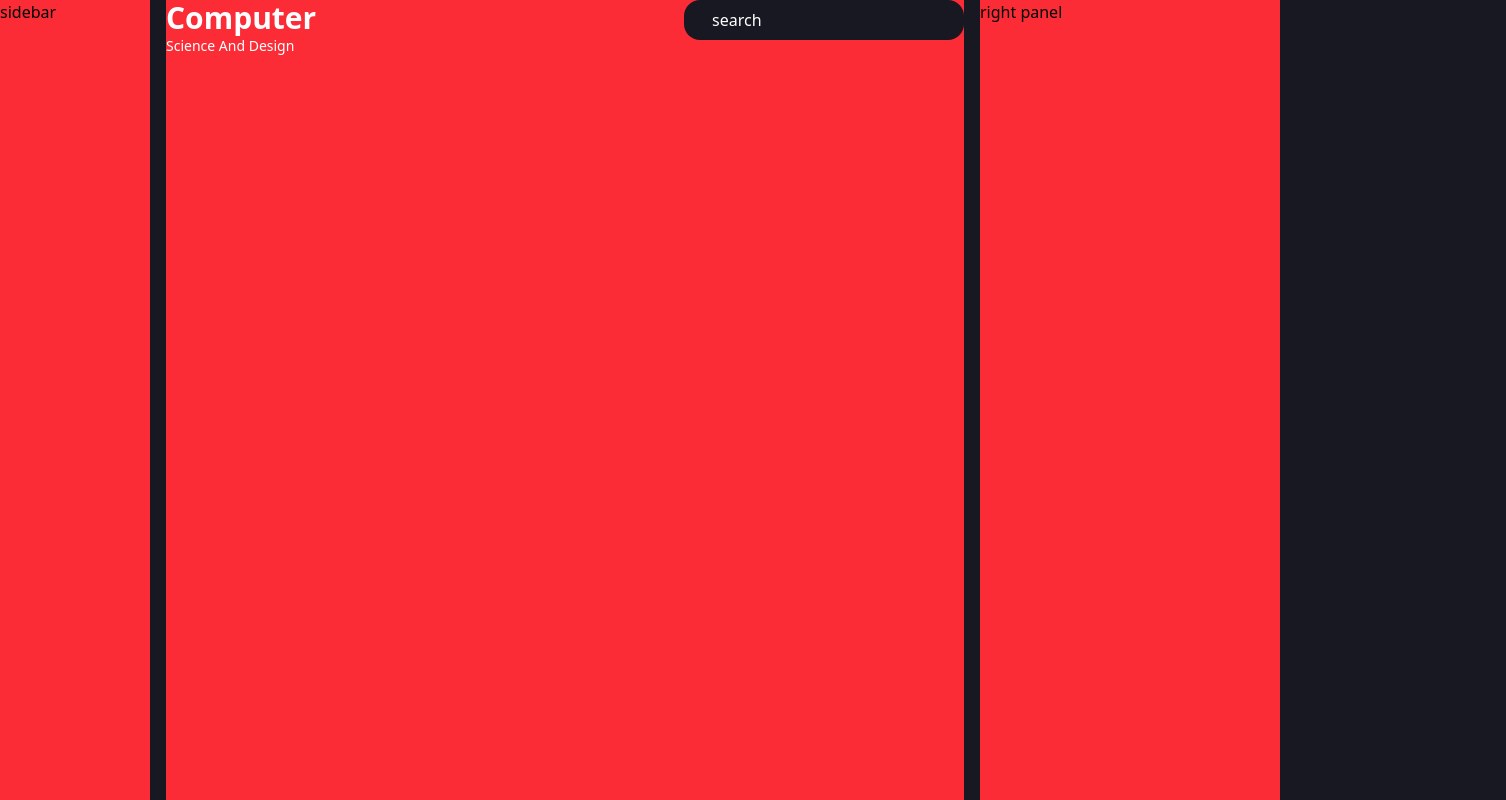
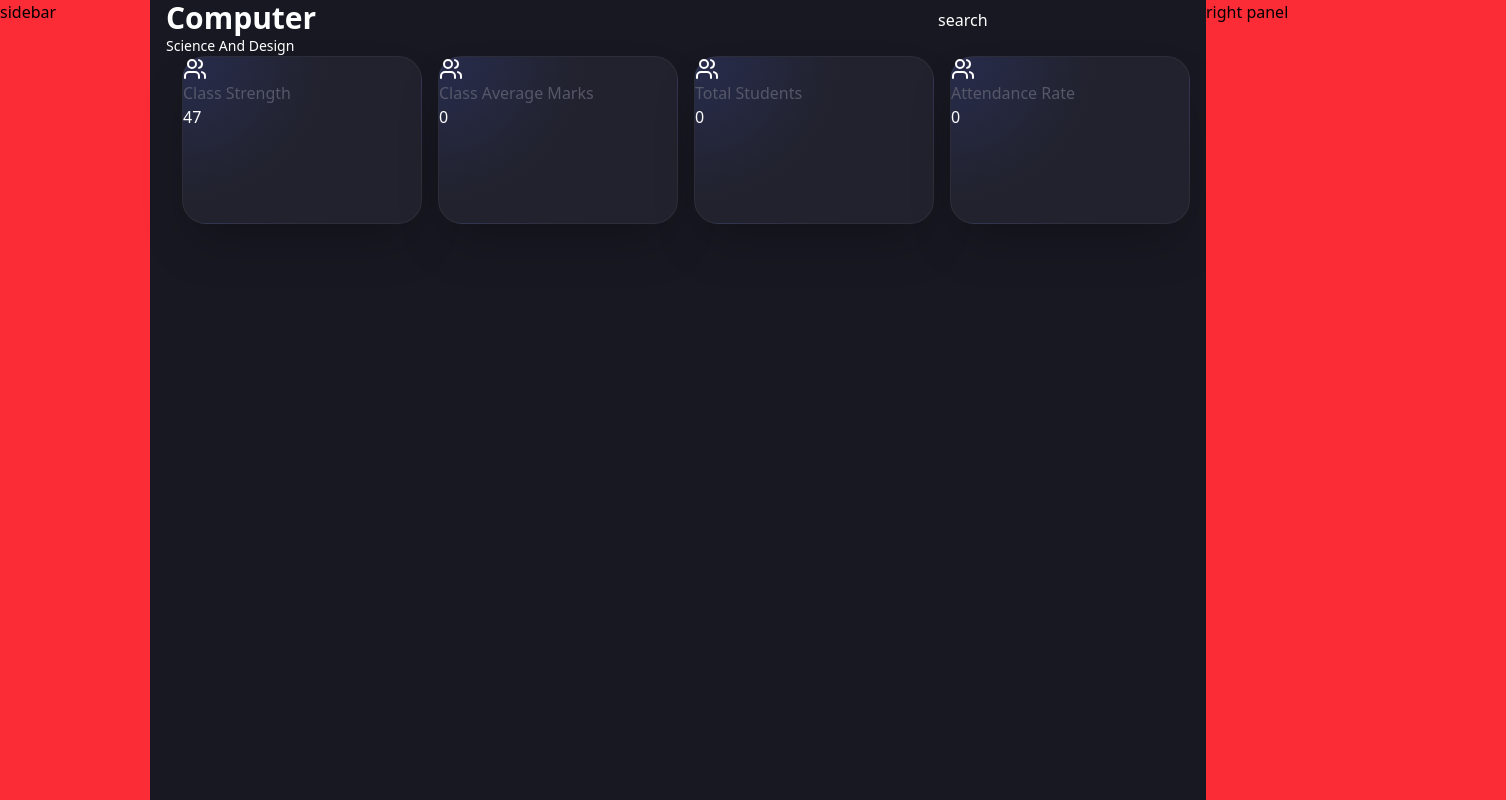
Before and after one commit to GAVIN-DMELLO/csd-student-dashboard, a Next.js app in the folder frontend/: page / in a window 1280 px wide. Shown: the whole page, 1506 px wide, since content can reach past the window. Built offline with nearby package versions, Linux system fonts and the light colour scheme.

Commit message:
1.added display cards nto yet styled properly

```diff
--- a/frontend/app/components/AnalysisCards.tsx
+++ b/frontend/app/components/AnalysisCards.tsx
@@ -1,39 +1,18 @@
-export function AnalysisCard1() {
+import { LucideIcon } from 'lucide-react';
+
+type AnalyticProps = {
+  measuringMetric: string;
+  metricValue: number;
+  className?: string;
+  Icon: LucideIcon;
+}
+
+export default function AnalysisCard({measuringMetric , metricValue , className , Icon}:AnalyticProps) {
   return (
-    <div>
-      <img src="/icon.png" alt="icon" />
-      <p>Transfer via Card number</p>
-      <span>$1200</span>
+    <div className={`${className}`}>
+      <Icon className="w-6 h-6 text-white" />
+      <p className="text-[rgba(86,87,105,1)]">{measuringMetric}</p>
+      <span className="text-[rgba(253,253,255,1)]">{metricValue}</span>
     </div>
   );
 }
-
-export function AnalysisCard2() {
-  return (
-    <div>
-      <img src="/icon.png" alt="icon" />
-      <p>Transfer via Card number</p>
-      <span>$1200</span>
-    </div>
-  );
-}
-
-export function AnalysisCard3() {
-  return (
-    <div>
-      <img src="/icon.png" alt="icon" />
-      <p>Transfer via Card number</p>
-      <span>$1200</span>
-    </div>
-  );
-}
-
-export function AnalysisCard4() {
-  return (
-    <div>
-      <img src="/icon.png" alt="icon" />
-      <p>Transfer via Card number</p>
-      <span>$1200</span>
-    </div>
-  );
-}
--- a/frontend/app/page.tsx
+++ b/frontend/app/page.tsx
@@ -1,11 +1,14 @@
 import Image from "next/image";
+
+import AnalysisCard from './components/AnalysisCards';
+import { Users, GraduationCap, Award, BookOpen } from 'lucide-react';
 
 export default function Home() {
   return (
     <>
       <div className="grid grid-cols-[150px_1fr_300px] gap-4">
         <aside className="bg-red-500 min-h-screen">sidebar</aside>
-        <main className="bg-red-500">
+        <main>
           <header className="flex justify-between">
             <h1>
               <span className="block text-3xl font-bold text-white">Computer</span>
@@ -13,6 +16,40 @@ export default function Home() {
             </h1>
             <input type="text" placeholder="search" className="bg-[rgba(23,24,33,1)] text-white placeholder-white w-70 h-10 rounded-2xl pl-7 "/>
           </header>
+
+          <section className="flex gap-4 ml-4">
+
+            <AnalysisCard
+              measuringMetric="Class Strength"
+              metricValue={47}
+              className="w-60 h-42 rounded-3xl border border-white/5 bg-[radial-gradient(circle_at_top_left,#282c4d,#21222d,#21222d)] shadow-2xl text-[rgba(86,87,105,1)]
+              "
+              Icon={Users}
+            />
+
+
+            <AnalysisCard
+              measuringMetric="Class Average Marks"
+              metricValue={0}
+              className="w-60 h-42 rounded-3xl border border-white/5 bg-[radial-gradient(circle_at_top_left,#282c4d,#21222d,#21222d)] shadow-2xl text-[rgba(86,87,105,1)]"
+              Icon={Users}
+            />
+
+            <AnalysisCard
+              measuringMetric="Total Students"
+              metricValue={0}
+              className="w-60 h-42 rounded-3xl border border-white/5 bg-[radial-gradient(circle_at_top_left,#282c4d,#21222d,#21222d)] shadow-2xl text-[rgba(86,87,105,1)]"
+              Icon={Users}
+            />
+
+            <AnalysisCard
+              measuringMetric="Attendance Rate"
+              metricValue={0}
+              className="w-60 h-42 rounded-3xl border border-white/5 bg-[radial-gradient(circle_at_top_left,#282c4d,#21222d,#21222d)] shadow-2xl text-[rgba(86,87,105,1)]"
+              Icon={Users}
+            />
+
+          </section>
         </main>
         <aside className="bg-red-500">right panel</aside>
       </div>
```
